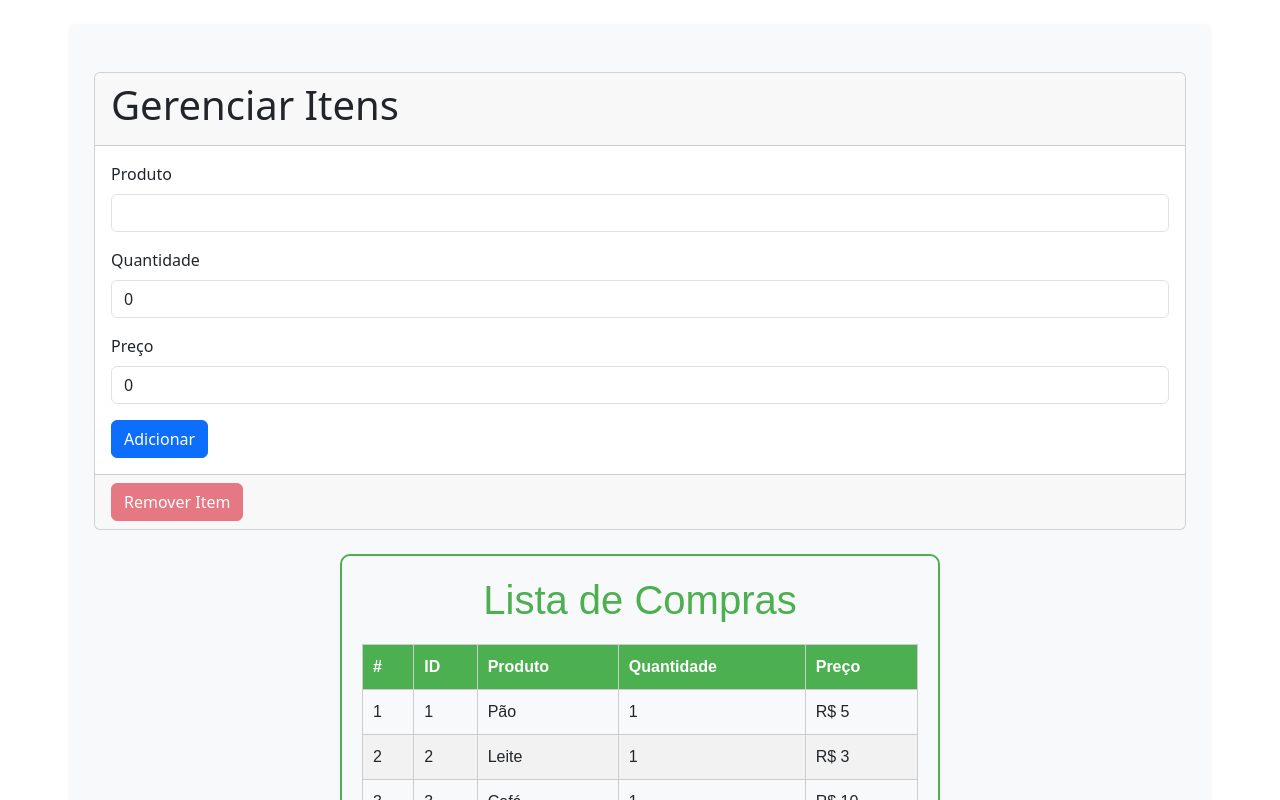
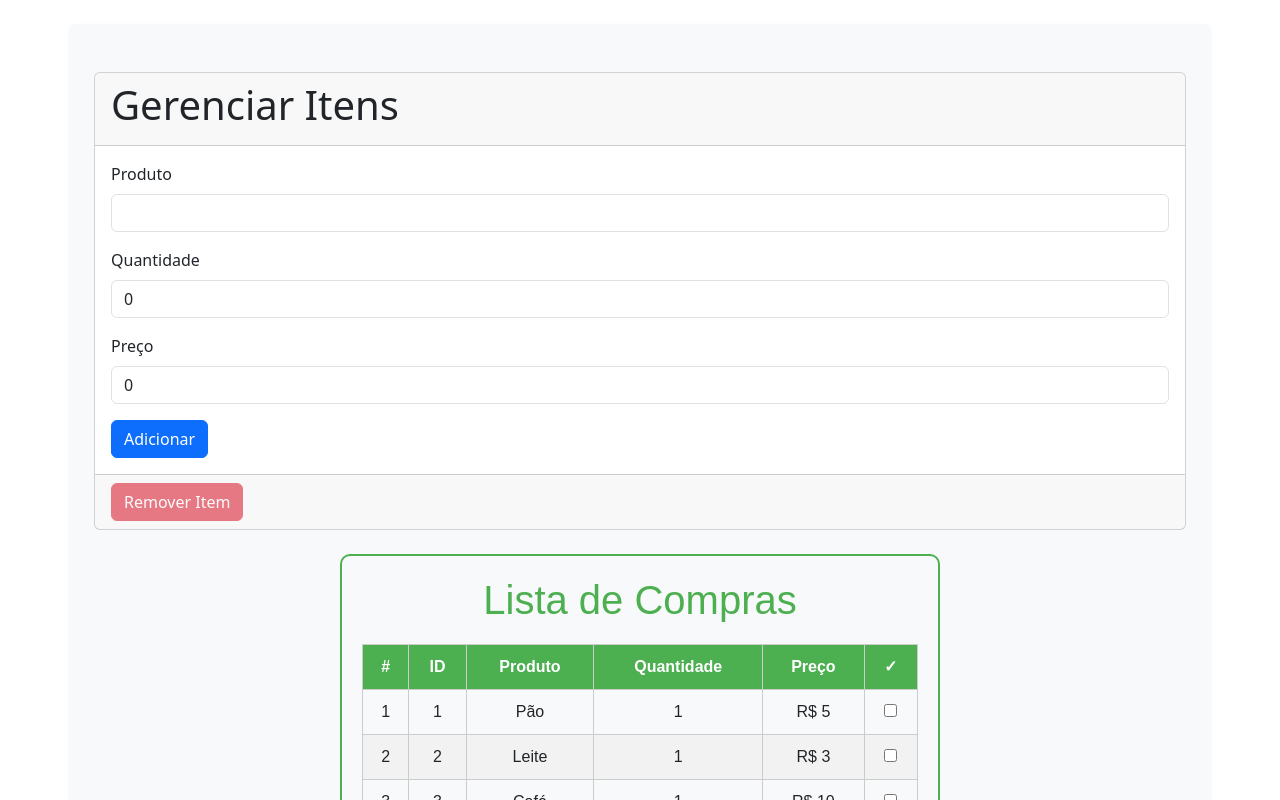
Before and after one commit to rafaelanacleto/curso-angular, an Angular app: page / in a window 1280 px wide. Shown: the top 800 px of the page. Built offline with nearby package versions, Linux system fonts and the light colour scheme.

Commit message:
Adcionado coluna checked na tabela

```diff
--- a/src/app/lista-compras/lista-compras.component.html
+++ b/src/app/lista-compras/lista-compras.component.html
@@ -36,6 +36,7 @@
         <th>Produto</th>
         <th>Quantidade</th>
         <th>Preço</th>
+        <th>&#x2713;</th>
       </tr>
     </thead>
     <tbody>
@@ -45,6 +46,7 @@
         <td>{{item.produto}}</td>
         <td>{{item.quantidade}}</td>
         <td>R$ {{item.preco}}</td>
+        <td><input type="checkbox" name="" id=""></td>
       </tr>
     </tbody>
   </table>
--- a/src/app/lista-compras/lista-compras.component.scss
+++ b/src/app/lista-compras/lista-compras.component.scss
@@ -22,7 +22,7 @@
 .shopping-list-table th, .shopping-list-table td {
   border: 1px solid #ccc;
   padding: 10px;
-  text-align: left;
+  text-align: center;
 }
 
 .shopping-list-table th {
```
Also changed, not shown: src/app/images/check.png (added).
